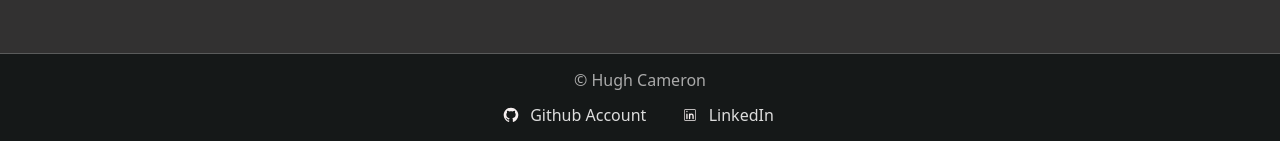
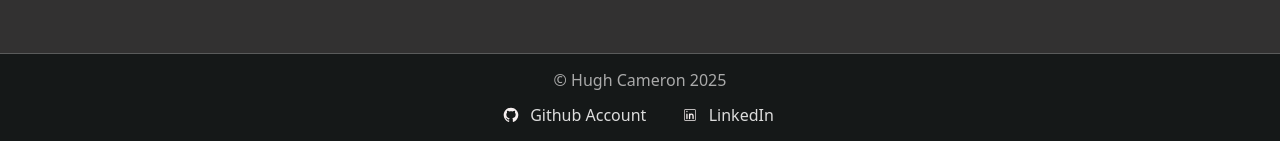
Before and after one commit to AeonianTest/AeonianTest.github.io, a React (Vite) app: page /#/ in a window 1280 px wide. Shown: the part 656-797 px from the top of the page. Built offline with nearby package versions, Linux system fonts and the light colour scheme.

Commit message:
Footer date

```diff
--- a/src/components/Footer.tsx
+++ b/src/components/Footer.tsx
@@ -4,11 +4,11 @@ import { CiLinkedin } from 'react-icons/ci';
 import React from 'react';
 
 const Footer: React.FC = () => {
-
+    const dateObject: Date = new Date();
 
     return(
         <footer className="FooterContainer">
-            <div className="FooterCopyright">&#169; Hugh Cameron</div>
+            <div className="FooterCopyright">&#169; Hugh Cameron { dateObject.getFullYear() }</div>
             <div className="FooterLinks">
                 <div className="FooterLink">
                     <GrGithub />
```
